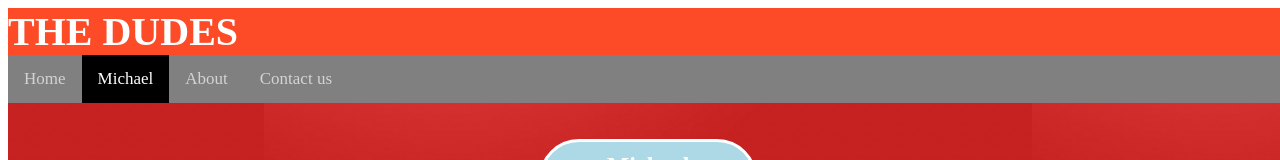
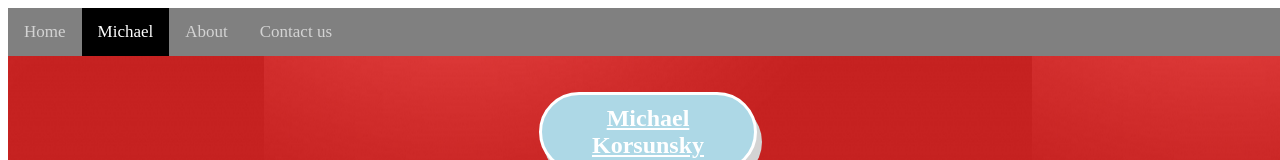
Before and after one commit to korsunskymichael/firstSite, a plain HTML site: page michael.html in a window 1280 px wide. Shown: the top 160 px of the page. Drawn offline with Linux system fonts and the light colour scheme.

Commit message:
Update michael.html

```diff
--- a/michael.html
+++ b/michael.html
@@ -7,8 +7,6 @@
 </head>
 <body>
     <div class="background-image">
-        <h1>THE DUDES</h1>
-
         <div class="topnav">
             <a href="index.html">Home</a>
             <a class="active" href="michael.html">Michael</a>
```
